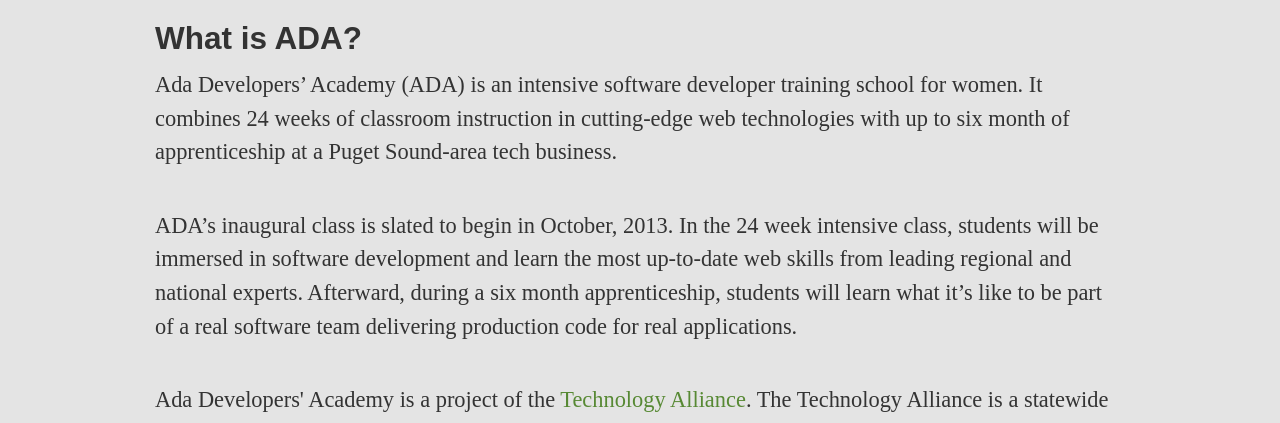
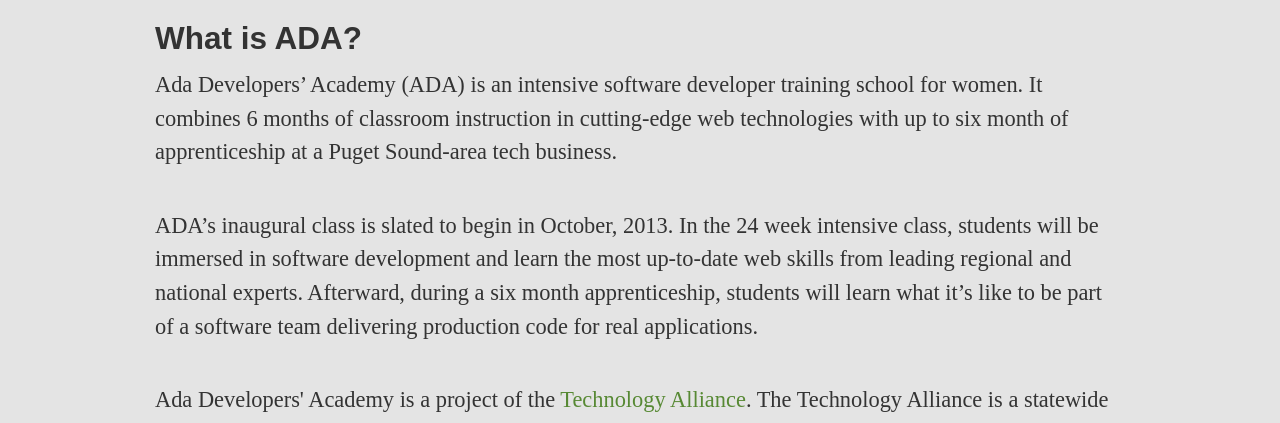
Before and after one commit to Ada-Developers-Academy/adadevelopersacademy.org, a Jekyll site: the page built from about/index.html, in a window 1280 px wide. Shown: the part 210-633 px from the top of the page. Built offline with Jekyll 4.4.1, drawn with Linux system fonts in a browser that asks for light colours; nearby versions of some CDN libraries.

Commit message:
Text changes on about page.

```diff
--- a/about/index.html
+++ b/about/index.html
@@ -12,10 +12,10 @@
     <div class='span10 body-text'>
       <h2>What is ADA?</h2>
       <p>
-        Ada Developers’ Academy (ADA) is an intensive software developer training school for women. It combines 24 weeks of classroom instruction in cutting-edge web technologies with up to six month of apprenticeship at a Puget Sound-area tech business.
+        Ada Developers’ Academy (ADA) is an intensive software developer training school for women. It combines 6 months of classroom instruction in cutting-edge web technologies with up to six month of apprenticeship at a Puget Sound-area tech business.
       </p>
       <p>
-        ADA’s inaugural class is slated to begin in October, 2013. In the 24 week intensive class, students will be immersed in software development and learn the most up-to-date web skills from leading regional and national experts. Afterward, during a six month apprenticeship, students will learn what it’s like to be part of a real software team delivering production code for real applications.
+        ADA’s inaugural class is slated to begin in October, 2013. In the 24 week intensive class, students will be immersed in software development and learn the most up-to-date web skills from leading regional and national experts. Afterward, during a six month apprenticeship, students will learn what it’s like to be part of a software team delivering production code for real applications.
       </p>
       <p> Ada Developers' Academy is a project of the <a href="http://www.technology-alliance.com/" target="blank">Technology Alliance</a>. The Technology Alliance is a statewide not-for-profit organization of leaders from Washington's technology-based businesses and research institutions united by our vision of a vibrant innovation economy that benefits all of our state's citizens.
       <hr />
```
